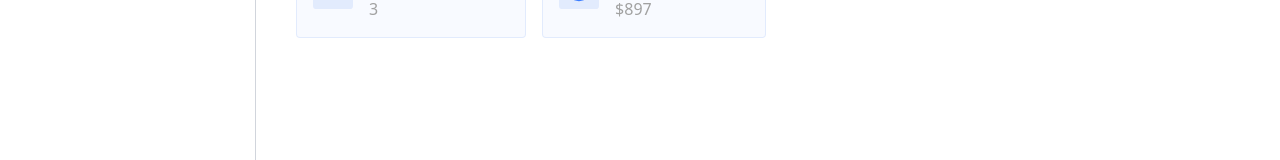
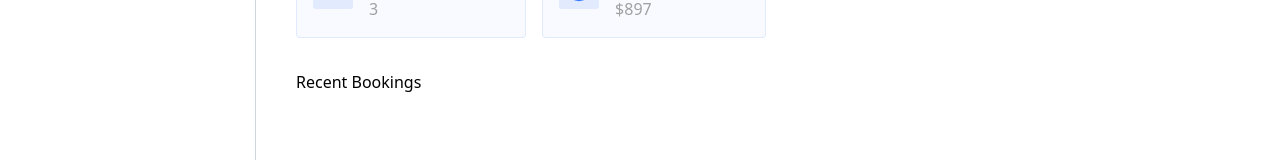
Before and after one commit to Medatarunvenkat/Hotel-Booking, a React (Vite) app in the folder frontend/: page /owner in a window 1280 px wide. Shown: the part 281-441 px from the top of the page. Built offline with nearby package versions, Linux system fonts and the light colour scheme.

Commit message:
revenue added

```diff
--- a/frontend/src/Pages/HotelOwner/Dashboard.jsx
+++ b/frontend/src/Pages/HotelOwner/Dashboard.jsx
@@ -25,6 +25,7 @@ const Dashboard = () => {
               </div>
           </div>
       </div>
+      <h2>Recent Bookings</h2>
     </div>
   )
 }
```
